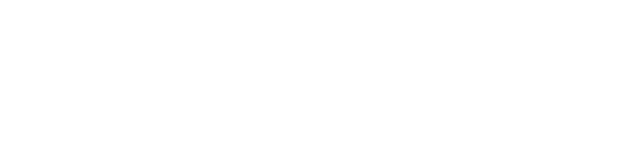
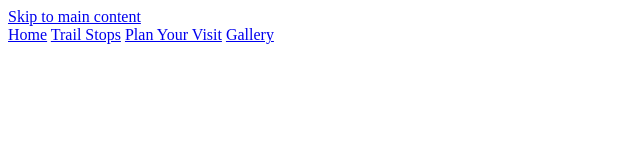
Before and after one commit to jgsielaff/Checkpoint2-Repository, a plain HTML site: page index.html in a window 1280 px wide. Shown: the whole page, without its empty margins (0-640 px from the left). Drawn offline with Linux system fonts and the light colour scheme.

Commit message:
Add header content

```diff
--- a/index.html
+++ b/index.html
@@ -7,8 +7,12 @@
 	</head>
     <body>
 		<header>
+            <a href="#main" class="skip-link">Skip to main content</a>
 			<nav>
-
+                <a href="index.html" aria-current="page">Home</a>
+                <a href="trail-stops.html">Trail Stops</a>
+                <a href="plan-your-visit.html">Plan Your Visit</a>
+                <a href="gallery.html">Gallery</a>
 			</nav>
 		</header>
 
```
Also changed, not shown: gallery.html (+5 -1 lines), plan-your-visit.html (+5 -1 lines), trail-stops.html (+5 -1 lines).
